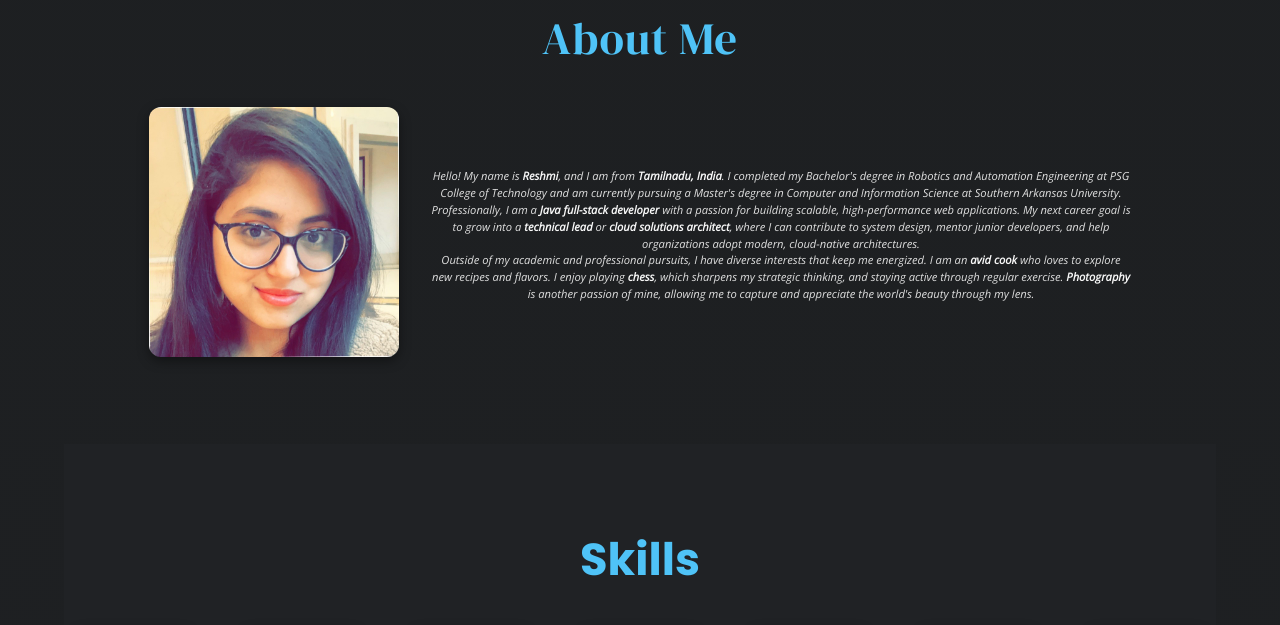
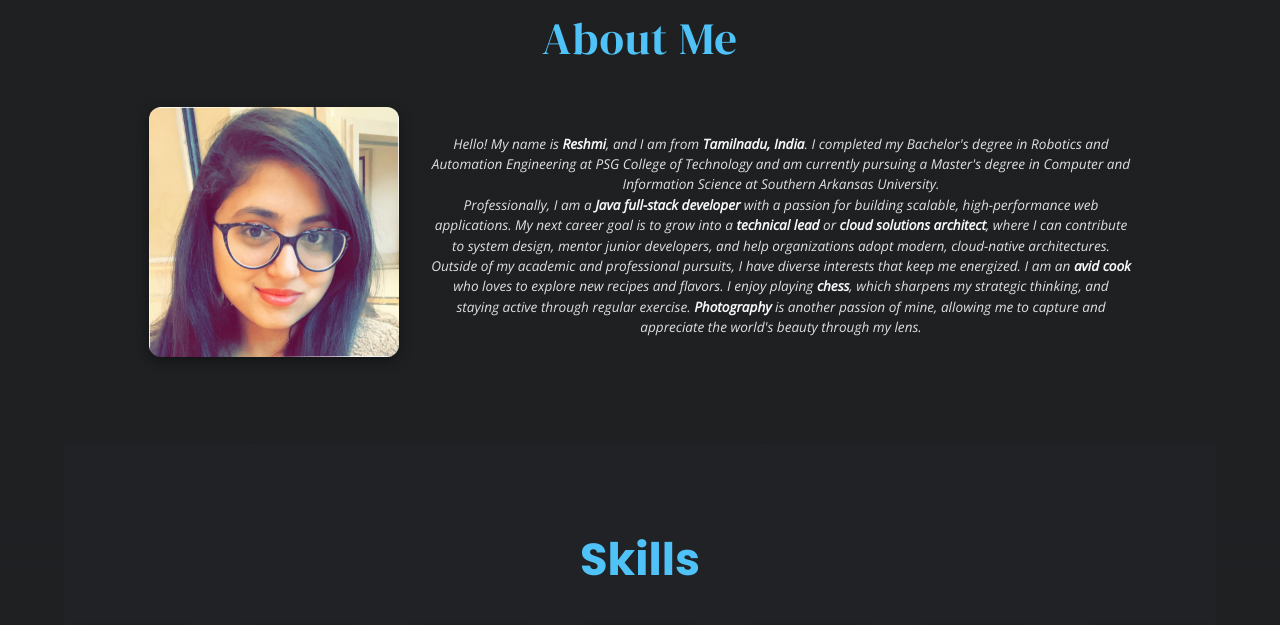
Before and after one commit to Reshmitj/my-portfolio, a plain HTML site: page index.html in a window 1280 px wide. Shown: the part 960-1585 px from the top of the page. Drawn offline with nearby package versions, Linux system fonts and the light colour scheme.

Commit message:
Update styles.css

```diff
--- a/css/styles.css
+++ b/css/styles.css
@@ -29,7 +29,7 @@
   max-width: 700px;
   flex: 1 1 500px;
   font-family: 'Open Sans', sans-serif;
-  font-size: 0.7rem !important;
+  font-size: 0.85rem !important;
   font-style: italic;
   line-height: 1.8;
   color: #e0e0e0;
@@ -37,7 +37,7 @@
 
 .about-text p {
   font-family: 'Open Sans', sans-serif;
-  font-size: 0.7rem !important;
+  font-size: 0.85rem !important;
   font-style: italic;
   line-height: 1.5;
   color: #e0e0e0;
```
